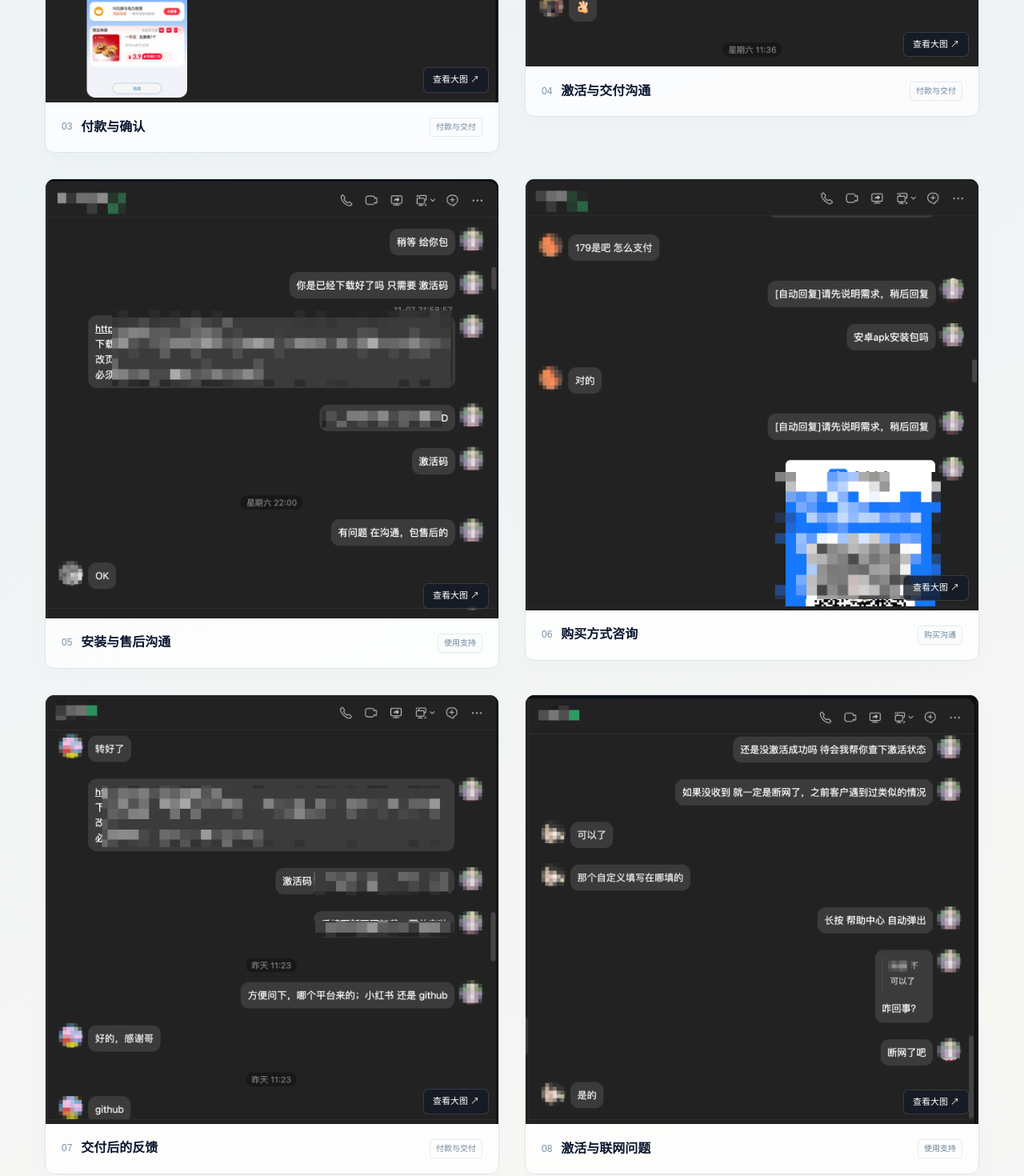
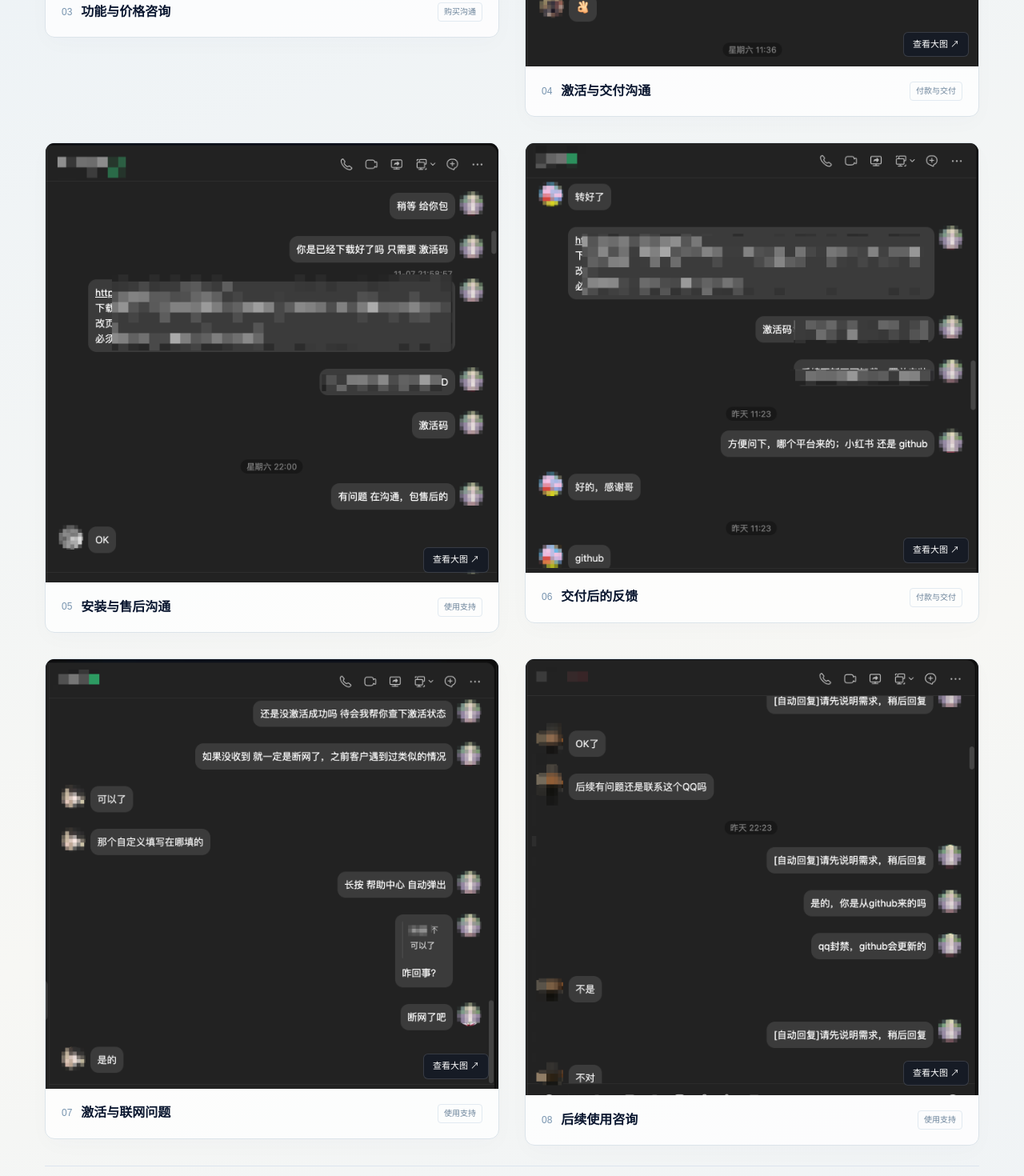
Before and after one commit to Mou652/geshui-simulator, a plain HTML site: page docs/customer-cases.html in a window 1280 px wide. Shown: the part 1377-2847 px from the top of the page at 80% size. Drawn offline with Linux system fonts and the light colour scheme.

Commit message:
更新购买客户案例截图

```diff
--- a/docs/customer-cases.html
+++ b/docs/customer-cases.html
@@ -30,13 +30,12 @@
     <section id="caseGallery" class="case-gallery" aria-label="客户沟通截图">
       <article class="case-card"><button class="case-image-button" type="button" data-case-image="assets/customer-cases/case-09.png" data-case-title="客户使用反馈" aria-label="放大查看：客户使用反馈"><img src="assets/customer-cases/case-09.png" alt="客户表示愿意推荐给朋友的聊天截图" width="1294" height="780" loading="lazy"><span class="case-zoom" aria-hidden="true">查看大图 ↗</span></button><div class="case-caption"><div><span class="case-number">01</span><h2>客户使用反馈</h2></div><span>客户推荐</span></div></article>
       <article class="case-card"><button class="case-image-button" type="button" data-case-image="assets/customer-cases/case-10.png" data-case-title="使用后的反馈" aria-label="放大查看：使用后的反馈"><img src="assets/customer-cases/case-10.png" alt="客户完成操作后分享使用感受的聊天截图" width="1306" height="912" loading="lazy"><span class="case-zoom" aria-hidden="true">查看大图 ↗</span></button><div class="case-caption"><div><span class="case-number">02</span><h2>使用后的反馈</h2></div><span>使用反馈</span></div></article>
-      <article class="case-card"><button class="case-image-button" type="button" data-case-image="assets/customer-cases/case-02.png?v=20261114-payee-redacted" data-case-title="付款与确认" aria-label="放大查看：付款与确认"><img src="assets/customer-cases/case-02.png?v=20261114-payee-redacted" alt="付款与确认聊天截图，头像及支付宝收款名称已打码" width="1298" height="1226" loading="lazy"><span class="case-zoom" aria-hidden="true">查看大图 ↗</span></button><div class="case-caption"><div><span class="case-number">03</span><h2>付款与确认</h2></div><span>付款与交付</span></div></article>
+      <article class="case-card"><button class="case-image-button" type="button" data-case-image="assets/customer-cases/case-11.png" data-case-title="功能与价格咨询" aria-label="放大查看：功能与价格咨询"><img src="assets/customer-cases/case-11.png" alt="客户咨询应用功能和价格的聊天截图" width="1314" height="908" loading="lazy"><span class="case-zoom" aria-hidden="true">查看大图 ↗</span></button><div class="case-caption"><div><span class="case-number">03</span><h2>功能与价格咨询</h2></div><span>购买沟通</span></div></article>
       <article class="case-card"><button class="case-image-button" type="button" data-case-image="assets/customer-cases/case-03.png" data-case-title="激活与交付沟通" aria-label="放大查看：激活与交付沟通"><img src="assets/customer-cases/case-03.png" alt="激活与交付沟通聊天截图，头像已作马赛克处理" width="1298" height="1124" loading="lazy"><span class="case-zoom" aria-hidden="true">查看大图 ↗</span></button><div class="case-caption"><div><span class="case-number">04</span><h2>激活与交付沟通</h2></div><span>付款与交付</span></div></article>
       <article class="case-card"><button class="case-image-button" type="button" data-case-image="assets/customer-cases/case-04.png" data-case-title="安装与售后沟通" aria-label="放大查看：安装与售后沟通"><img src="assets/customer-cases/case-04.png" alt="安装与售后沟通聊天截图，头像已作马赛克处理" width="1298" height="1258" loading="lazy"><span class="case-zoom" aria-hidden="true">查看大图 ↗</span></button><div class="case-caption"><div><span class="case-number">05</span><h2>安装与售后沟通</h2></div><span>使用支持</span></div></article>
-      <article class="case-card"><button class="case-image-button" type="button" data-case-image="assets/customer-cases/case-05.png" data-case-title="购买方式咨询" aria-label="放大查看：购买方式咨询"><img src="assets/customer-cases/case-05.png" alt="购买方式咨询聊天截图，头像已作马赛克处理" width="1296" height="1234" loading="lazy"><span class="case-zoom" aria-hidden="true">查看大图 ↗</span></button><div class="case-caption"><div><span class="case-number">06</span><h2>购买方式咨询</h2></div><span>购买沟通</span></div></article>
-      <article class="case-card"><button class="case-image-button" type="button" data-case-image="assets/customer-cases/case-06.png" data-case-title="交付后的反馈" aria-label="放大查看：交付后的反馈"><img src="assets/customer-cases/case-06.png" alt="交付后的反馈聊天截图，头像已作马赛克处理" width="1300" height="1232" loading="lazy"><span class="case-zoom" aria-hidden="true">查看大图 ↗</span></button><div class="case-caption"><div><span class="case-number">07</span><h2>交付后的反馈</h2></div><span>付款与交付</span></div></article>
-      <article class="case-card"><button class="case-image-button" type="button" data-case-image="assets/customer-cases/case-07.png" data-case-title="激活与联网问题" aria-label="放大查看：激活与联网问题"><img src="assets/customer-cases/case-07.png" alt="激活与联网问题聊天截图，头像已作马赛克处理" width="1314" height="1246" loading="lazy"><span class="case-zoom" aria-hidden="true">查看大图 ↗</span></button><div class="case-caption"><div><span class="case-number">08</span><h2>激活与联网问题</h2></div><span>使用支持</span></div></article>
-      <article class="case-card"><button class="case-image-button" type="button" data-case-image="assets/customer-cases/case-08.png" data-case-title="后续使用咨询" aria-label="放大查看：后续使用咨询"><img src="assets/customer-cases/case-08.png" alt="后续使用咨询聊天截图，头像已作马赛克处理" width="1306" height="1258" loading="lazy"><span class="case-zoom" aria-hidden="true">查看大图 ↗</span></button><div class="case-caption"><div><span class="case-number">09</span><h2>后续使用咨询</h2></div><span>使用支持</span></div></article>
+      <article class="case-card"><button class="case-image-button" type="button" data-case-image="assets/customer-cases/case-06.png" data-case-title="交付后的反馈" aria-label="放大查看：交付后的反馈"><img src="assets/customer-cases/case-06.png" alt="交付后的反馈聊天截图，头像已作马赛克处理" width="1300" height="1232" loading="lazy"><span class="case-zoom" aria-hidden="true">查看大图 ↗</span></button><div class="case-caption"><div><span class="case-number">06</span><h2>交付后的反馈</h2></div><span>付款与交付</span></div></article>
+      <article class="case-card"><button class="case-image-button" type="button" data-case-image="assets/customer-cases/case-07.png" data-case-title="激活与联网问题" aria-label="放大查看：激活与联网问题"><img src="assets/customer-cases/case-07.png" alt="激活与联网问题聊天截图，头像已作马赛克处理" width="1314" height="1246" loading="lazy"><span class="case-zoom" aria-hidden="true">查看大图 ↗</span></button><div class="case-caption"><div><span class="case-number">07</span><h2>激活与联网问题</h2></div><span>使用支持</span></div></article>
+      <article class="case-card"><button class="case-image-button" type="button" data-case-image="assets/customer-cases/case-08.png" data-case-title="后续使用咨询" aria-label="放大查看：后续使用咨询"><img src="assets/customer-cases/case-08.png" alt="后续使用咨询聊天截图，头像已作马赛克处理" width="1306" height="1258" loading="lazy"><span class="case-zoom" aria-hidden="true">查看大图 ↗</span></button><div class="case-caption"><div><span class="case-number">08</span><h2>后续使用咨询</h2></div><span>使用支持</span></div></article>
     </section>
     <section class="cases-contact"><div><p class="eyebrow">LET’S TALK</p><h2>有问题，直接聊。</h2><p>产品、安装与使用咨询 QQ：2430239942</p></div><button class="button button-primary" type="button" data-contact>联系 QQ <span aria-hidden="true">↗</span></button></section>
   </main>
```
Also changed, not shown: docs/assets/customer-cases/case-02.png (deleted), docs/assets/customer-cases/case-05.png (deleted), docs/assets/customer-cases/case-11.png (added), 1 other file.
